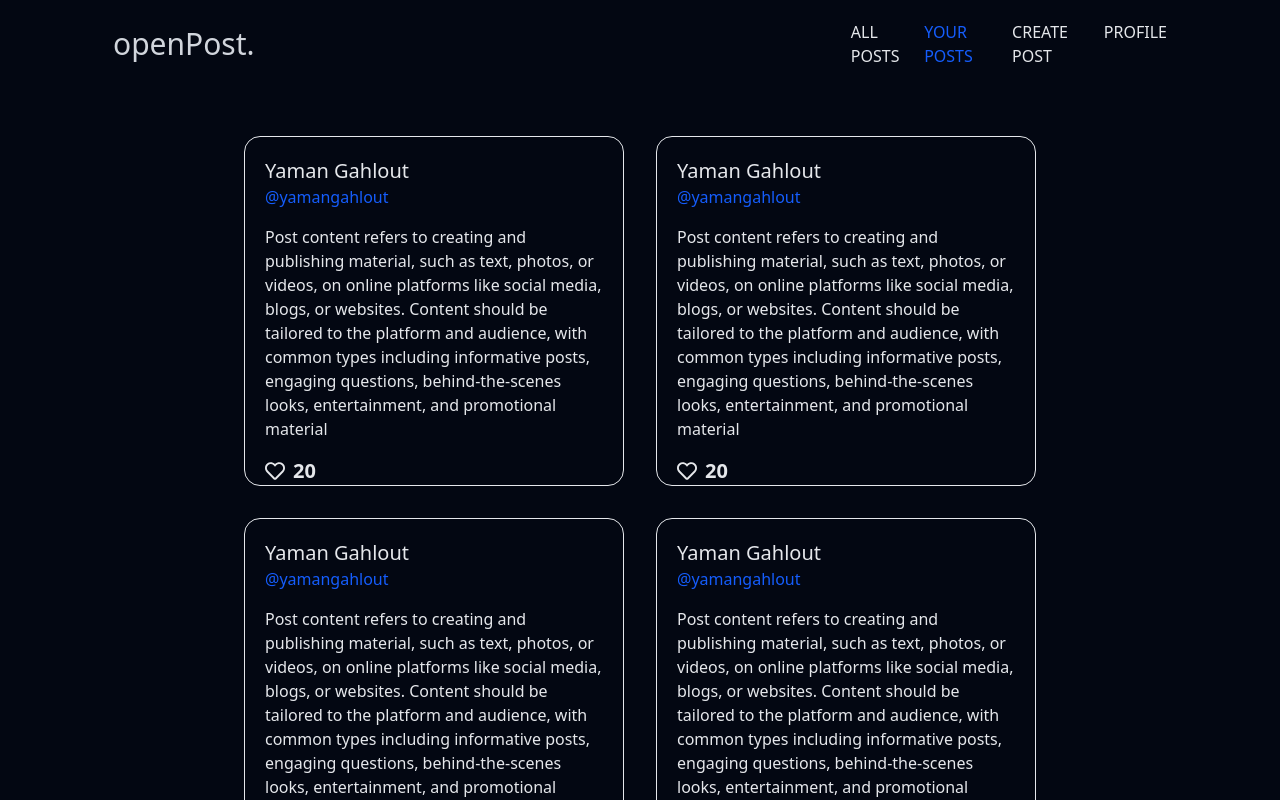
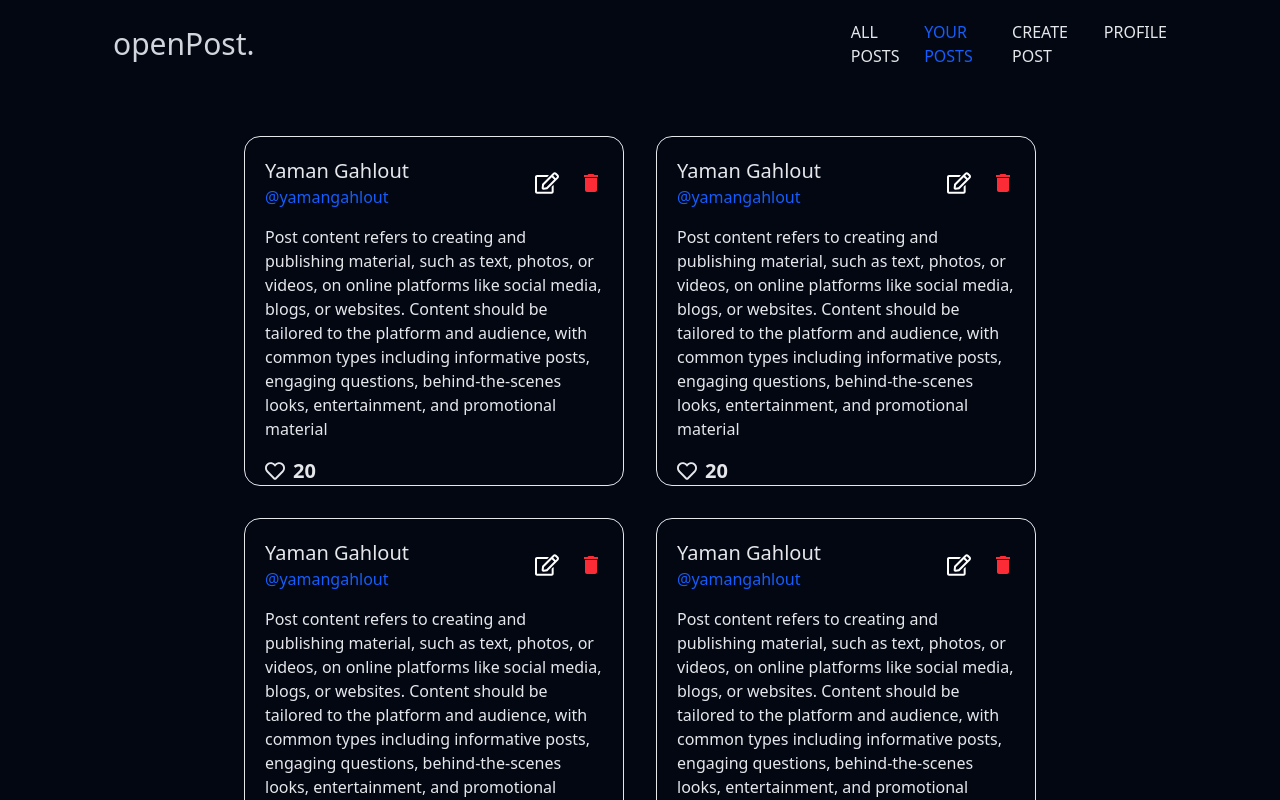
Before and after one commit to Yaman-Gahlout/social-media, a React (Vite) app in the folder Frontend/: page /home in a window 1280 px wide. Both pictures are taken after a click on the element "YOUR POSTS". Shown: the top 800 px of the page. Built offline with nearby package versions, Linux system fonts and the light colour scheme.

Commit message:
22-11|03:56PM

```diff
--- a/Frontend/src/components/CreatePost.jsx
+++ b/Frontend/src/components/CreatePost.jsx
@@ -1,6 +1,21 @@
-import React from "react";
+import React, { useState } from "react";
 
 function CreatePost() {
+  const [postContent, setPostContent] = useState("");
+  sumbitHandler = async (e) => {
+    e.preventDefault();
+    const data = {
+      post_content: postContent,
+    };
+
+    console.log(data);
+    const response = await axios.post(
+      "http://localhost:9000/post/create-post",
+      data,
+      { withCredentials: true }
+    );
+    console.log(response);
+  };
   return (
     <div className="h-screen w-screen flex justify-center bg-gray-950">
       <div className="w-[80%] flex flex-col mt-10 items-center">
@@ -10,10 +25,13 @@ function CreatePost() {
         <form
           action=""
           className="flex flex-col w-[80%] gap-5 mt-8 items-center"
+          onClick={sumbitHandler}
         >
           <textarea
             name=""
             id=""
+            value={postContent}
+            onChange={(e) => setPostContent(e.target.value)}
             placeholder="Write here your message..."
             className="border border-gray-200 w-full h-[300px] rounded-md p-[10px_20px] text-gray-200 text-xl"
           ></textarea>
--- a/Frontend/src/components/Home.jsx
+++ b/Frontend/src/components/Home.jsx
@@ -5,6 +5,7 @@ import { useNavigate } from "react-router-dom";
 
 function Home() {
   const [currentTab, setCurrentTab] = useState("All Posts");
+  const [active, setActive] = useState(false);
 
   const navigate = useNavigate("");
   const posts = [
@@ -115,7 +116,10 @@ function Home() {
               className={`cursor-pointer ${
                 currentTab === "All Posts" && "text-blue-600"
               }`}
-              onClick={() => setCurrentTab("All Posts")}
+              onClick={() => {
+                setCurrentTab("All Posts");
+                setActive(false);
+              }}
             >
               All Posts
             </h1>
@@ -123,7 +127,10 @@ function Home() {
               className={`cursor-pointer ${
                 currentTab === "Your Posts" && "text-blue-600"
               }`}
-              onClick={() => setCurrentTab("Your Posts")}
+              onClick={() => {
+                setCurrentTab("Your Posts");
+                setActive(true);
+              }}
             >
               Your Posts
             </h1>
@@ -154,7 +161,7 @@ function Home() {
         <div className="w-[85%] mt-12 pb-[30px] flex flex-wrap gap-8 justify-center ">
           {posts.map((post) => {
             if (post.username === "@yamangahlout") {
-              return <Post post={post} />;
+              return <Post post={post} active={active} />;
             }
           })}
         </div>
--- a/Frontend/src/components/Post.jsx
+++ b/Frontend/src/components/Post.jsx
@@ -1,14 +1,24 @@
 import React from "react";
 import { FaRegHeart } from "react-icons/fa";
+import { FaRegEdit } from "react-icons/fa";
+import { MdDelete } from "react-icons/md";
 
-function Post({ post }) {
+function Post({ post, active }) {
   return (
     <div className="h-[350px] w-[380px] border border-gray-200 text-gray-200 rounded-2xl p-5 flex flex-col gap-4 hover:border-blue-600 transition-all ease-in-out duration-700">
-      <div className="flex flex-col">
-        <h1 className="text-xl">
-          {post.firstName} {post.lastName}
-        </h1>
-        <h1 className="text-md text-blue-600">{post.username}</h1>
+      <div className="flex w-full justify-between items-center">
+        <div>
+          <h1 className="text-xl">
+            {post.firstName} {post.lastName}
+          </h1>
+          <h1 className="text-md text-blue-600">{post.username}</h1>
+        </div>
+        {active && (
+          <div className="flex gap-5">
+            <FaRegEdit className="text-2xl text-white cursor-pointer" />
+            <MdDelete className="text-2xl text-red-500 cursor-pointer" />
+          </div>
+        )}
       </div>
       <p>{post.message}</p>
       <p className="flex items-center gap-2 font-bold text-xl">
```
